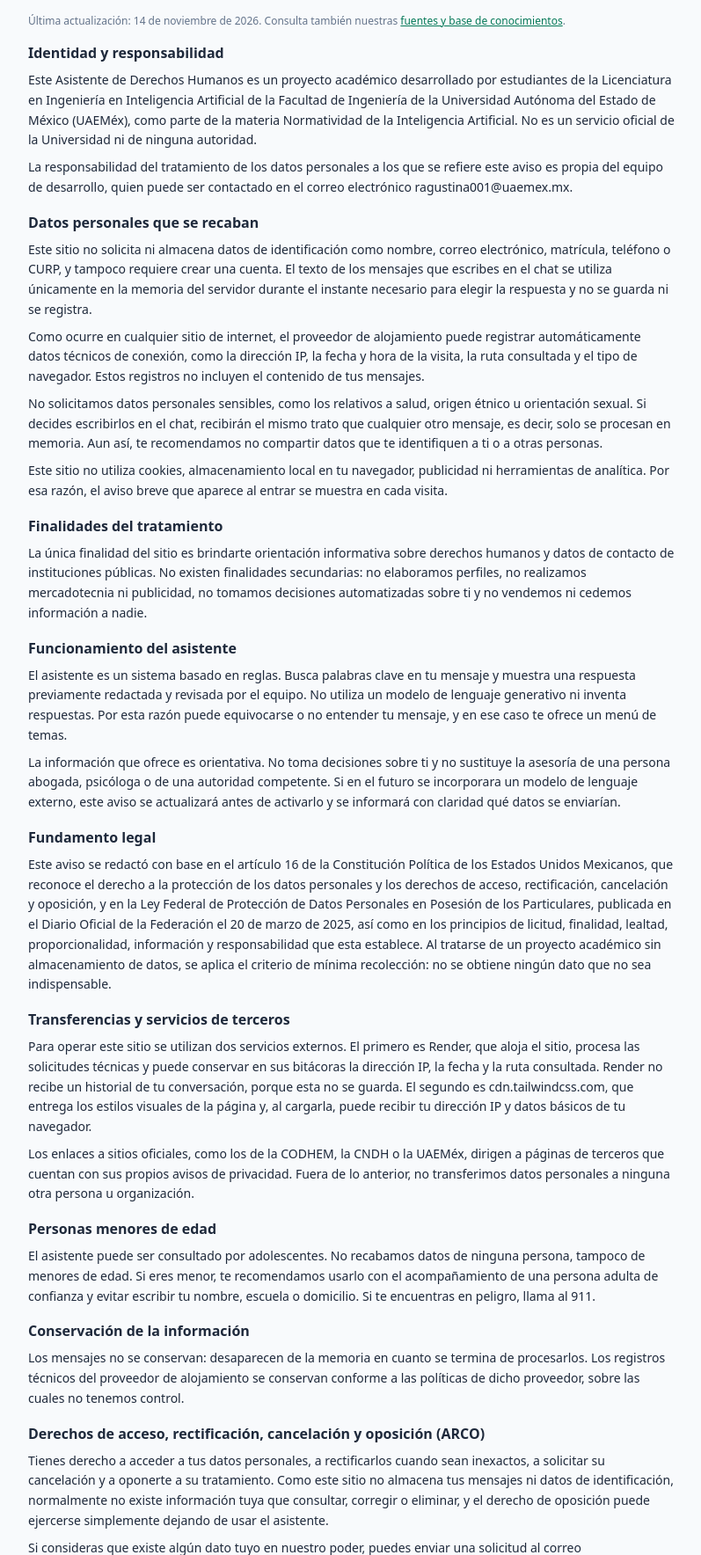
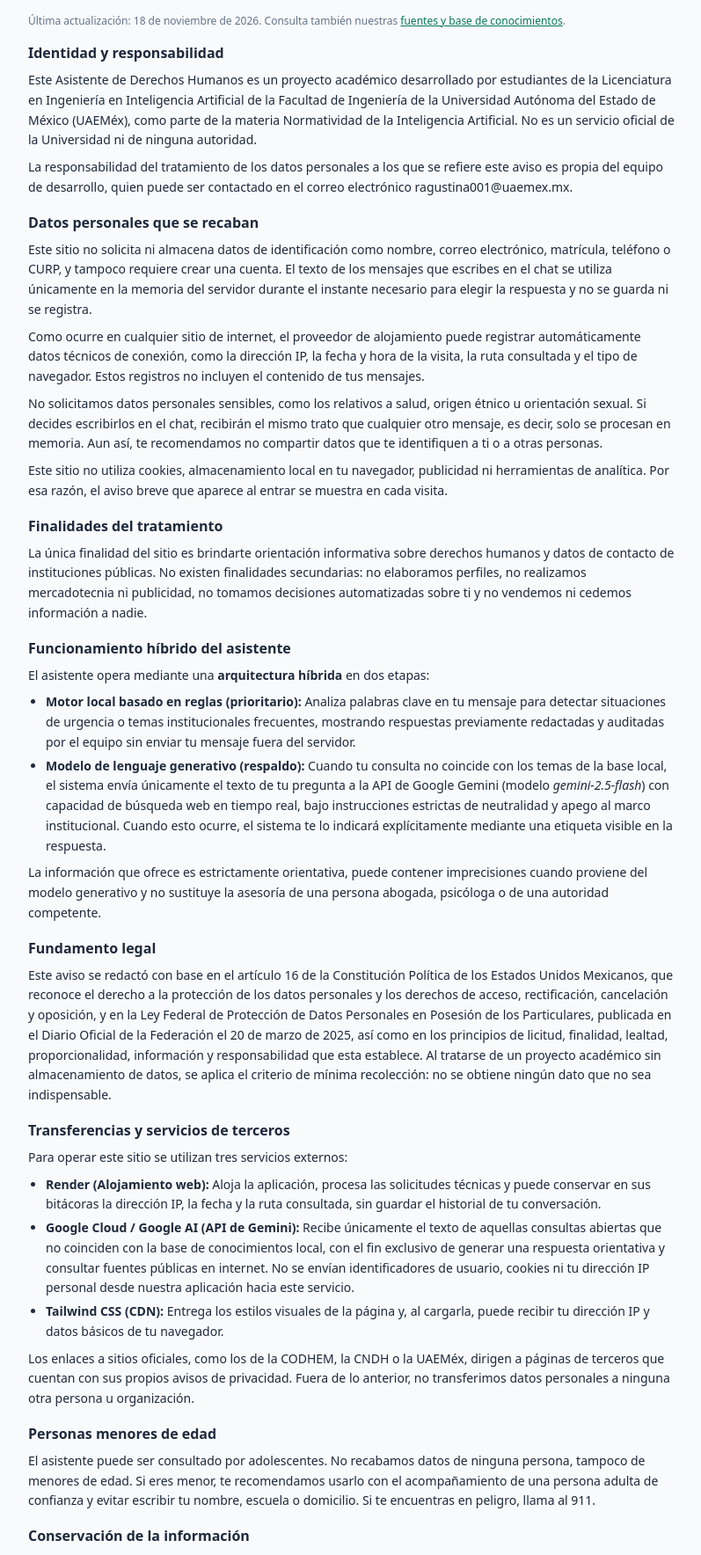
Before and after one commit to Roseanto18/chatbot_derechos_humanos, a Flask app: page /privacidad in a window 1280 px wide. Shown: the part 64-1832 px from the top of the page at 88% size, without its empty margins (240-1037 px from the left). Run offline with Flask 3, Linux system fonts and the light colour scheme; parts of the project's set-up code (start-up, migrations or seed data) failed here and were passed over; some libraries are stand-ins or nearby versions.

Commit message:
Update privacy policy with new assistant functionality

```diff
--- a/templates/privacidad.html
+++ b/templates/privacidad.html
@@ -14,7 +14,7 @@
     </div>
 </header>
 <main class="max-w-3xl mx-auto p-4 space-y-4 text-sm leading-relaxed">
-    <p class="text-xs text-slate-500">Última actualización: 14 de noviembre de 2026. Consulta también nuestras <a href="/fuentes" class="underline text-emerald-700">fuentes y base de conocimientos</a>.</p>
+    <p class="text-xs text-slate-500">Última actualización: 18 de noviembre de 2026. Consulta también nuestras <a href="/fuentes" class="underline text-emerald-700">fuentes y base de conocimientos</a>.</p>
 
     <section class="space-y-2">
         <h2 class="font-bold text-base">Identidad y responsabilidad</h2>
@@ -36,9 +36,13 @@
     </section>
 
     <section class="space-y-2">
-        <h2 class="font-bold text-base">Funcionamiento del asistente</h2>
-        <p>El asistente es un sistema basado en reglas. Busca palabras clave en tu mensaje y muestra una respuesta previamente redactada y revisada por el equipo. No utiliza un modelo de lenguaje generativo ni inventa respuestas. Por esta razón puede equivocarse o no entender tu mensaje, y en ese caso te ofrece un menú de temas.</p>
-        <p>La información que ofrece es orientativa. No toma decisiones sobre ti y no sustituye la asesoría de una persona abogada, psicóloga o de una autoridad competente. Si en el futuro se incorporara un modelo de lenguaje externo, este aviso se actualizará antes de activarlo y se informará con claridad qué datos se enviarían.</p>
+        <h2 class="font-bold text-base">Funcionamiento híbrido del asistente</h2>
+        <p>El asistente opera mediante una <strong>arquitectura híbrida</strong> en dos etapas:</p>
+        <ul class="list-disc pl-5 space-y-1">
+            <li><strong>Motor local basado en reglas (prioritario):</strong> Analiza palabras clave en tu mensaje para detectar situaciones de urgencia o temas institucionales frecuentes, mostrando respuestas previamente redactadas y auditadas por el equipo sin enviar tu mensaje fuera del servidor.</li>
+            <li><strong>Modelo de lenguaje generativo (respaldo):</strong> Cuando tu consulta no coincide con los temas de la base local, el sistema envía únicamente el texto de tu pregunta a la API de Google Gemini (modelo <em>gemini-2.5-flash</em>) con capacidad de búsqueda web en tiempo real, bajo instrucciones estrictas de neutralidad y apego al marco institucional. Cuando esto ocurre, el sistema te lo indicará explícitamente mediante una etiqueta visible en la respuesta.</li>
+        </ul>
+        <p>La información que ofrece es estrictamente orientativa, puede contener imprecisiones cuando proviene del modelo generativo y no sustituye la asesoría de una persona abogada, psicóloga o de una autoridad competente.</p>
     </section>
 
     <section class="space-y-2">
@@ -48,7 +52,12 @@
 
     <section class="space-y-2">
         <h2 class="font-bold text-base">Transferencias y servicios de terceros</h2>
-        <p>Para operar este sitio se utilizan dos servicios externos. El primero es Render, que aloja el sitio, procesa las solicitudes técnicas y puede conservar en sus bitácoras la dirección IP, la fecha y la ruta consultada. Render no recibe un historial de tu conversación, porque esta no se guarda. El segundo es cdn.tailwindcss.com, que entrega los estilos visuales de la página y, al cargarla, puede recibir tu dirección IP y datos básicos de tu navegador.</p>
+        <p>Para operar este sitio se utilizan tres servicios externos:</p>
+        <ul class="list-disc pl-5 space-y-1">
+            <li><strong>Render (Alojamiento web):</strong> Aloja la aplicación, procesa las solicitudes técnicas y puede conservar en sus bitácoras la dirección IP, la fecha y la ruta consultada, sin guardar el historial de tu conversación.</li>
+            <li><strong>Google Cloud / Google AI (API de Gemini):</strong> Recibe únicamente el texto de aquellas consultas abiertas que no coinciden con la base de conocimientos local, con el fin exclusivo de generar una respuesta orientativa y consultar fuentes públicas en internet. No se envían identificadores de usuario, cookies ni tu dirección IP personal desde nuestra aplicación hacia este servicio.</li>
+            <li><strong>Tailwind CSS (CDN):</strong> Entrega los estilos visuales de la página y, al cargarla, puede recibir tu dirección IP y datos básicos de tu navegador.</li>
+        </ul>
         <p>Los enlaces a sitios oficiales, como los de la CODHEM, la CNDH o la UAEMéx, dirigen a páginas de terceros que cuentan con sus propios avisos de privacidad. Fuera de lo anterior, no transferimos datos personales a ninguna otra persona u organización.</p>
     </section>
 
```
